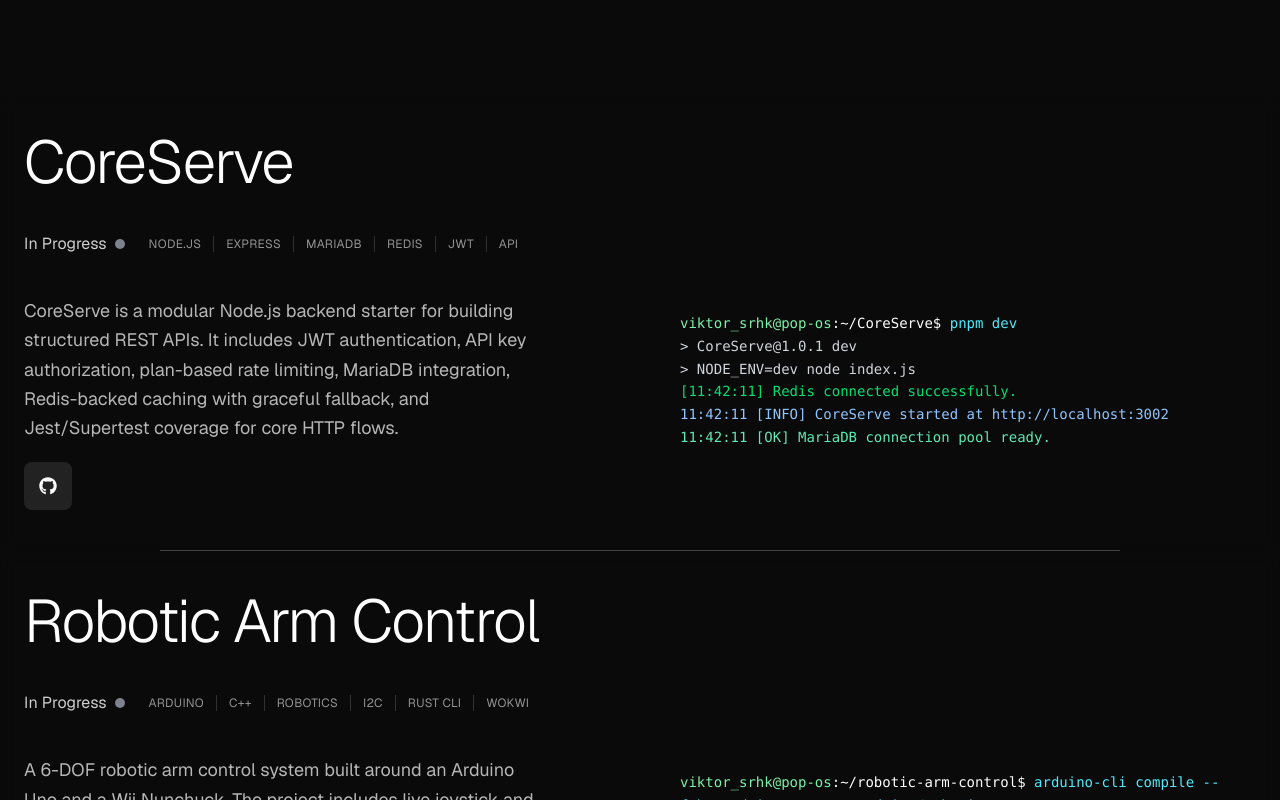
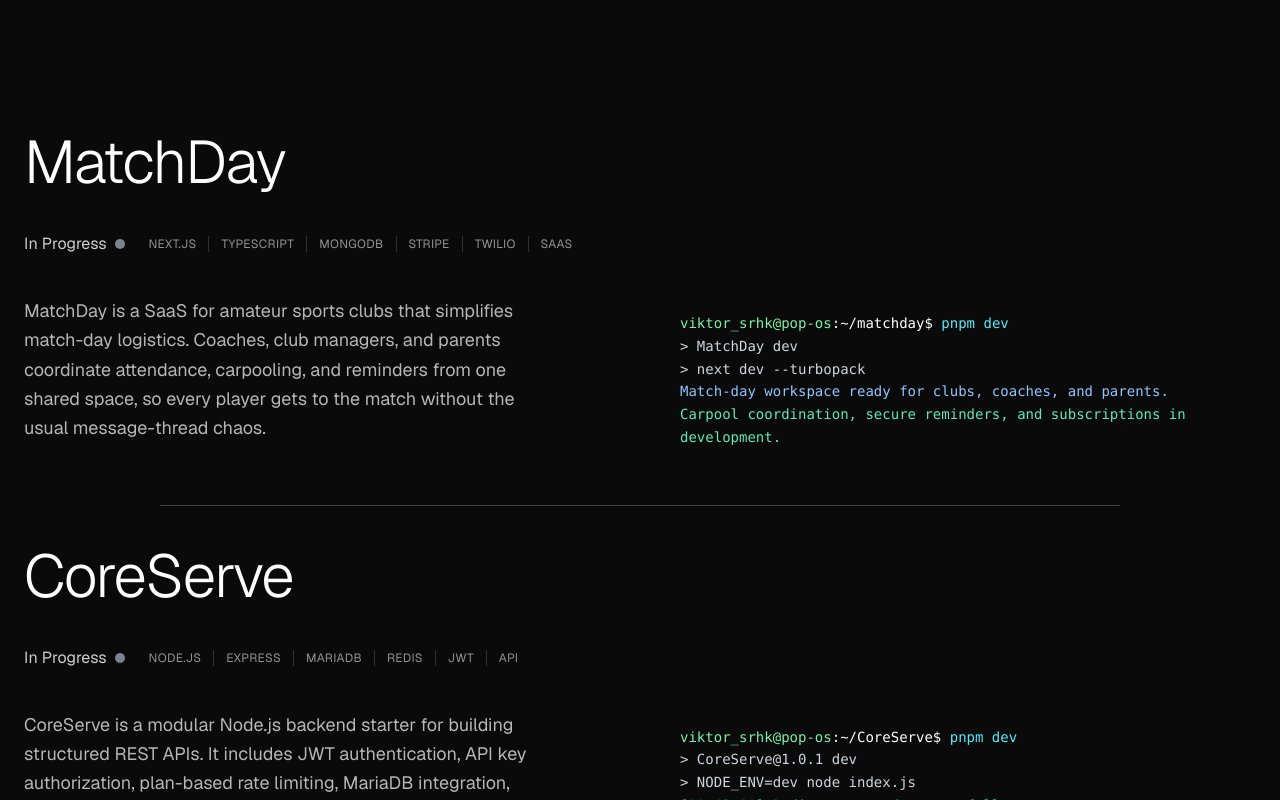
Before and after one commit to Vikbg/portfolio, a Next.js app: page / in a window 1280 px wide. Shown: the part 1560-2360 px from the top of the page. Built offline with nearby package versions, Linux system fonts and the light colour scheme.

Commit message:
Added MatchDay for Strip Buisness verification

```diff
--- a/src/app/components/ProjectCard.tsx
+++ b/src/app/components/ProjectCard.tsx
@@ -12,7 +12,7 @@ type ProjectCardProps = {
   terminalOutput?: string[];
   description: string;
   label: string;
-  href: string;
+  href?: string;
   image?: string;
 };
 
@@ -71,6 +71,7 @@ const ProjectCard: React.FC<ProjectCardProps> = ({
         {/* DESCRIPTION */}
         <div>
           <p className="max-w-lg text-sm leading-relaxed opacity-70 sm:text-lg">{description}</p>
+          {href && (
             <div className="mt-5">
               <a
                 key={label}
@@ -83,6 +84,7 @@ const ProjectCard: React.FC<ProjectCardProps> = ({
                 <FaGithub />
               </a>
             </div>
+          )}
         </div>
 
         {/* TERMINAL OUTPUT */}
--- a/src/data/projects.json
+++ b/src/data/projects.json
@@ -1,4 +1,18 @@
 [
+  {
+    "title": "MatchDay",
+    "status": "In Progress",
+    "tags": ["Next.js", "TypeScript", "MongoDB", "Stripe", "Twilio", "SaaS"],
+    "description": "MatchDay is a SaaS for amateur sports clubs that simplifies match-day logistics. Coaches, club managers, and parents coordinate attendance, carpooling, and reminders from one shared space, so every player gets to the match without the usual message-thread chaos.",
+    "terminalOutput": [
+      "<span class=\"text-green-300 drop-shadow-[0_0_6px_rgba(0,255,100,0.7)]\">viktor_srhk@pop-os</span>:~/matchday$<span class=\"text-cyan-300 drop-shadow-[0_0_6px_rgba(0,255,255,0.7)]\"> pnpm dev</span>",
+      "<span class=\"text-gray-300\">> MatchDay dev</span>",
+      "<span class=\"text-gray-300\">> next dev --turbopack</span>",
+      "<span class=\"text-blue-300 drop-shadow-[0_0_6px_rgba(100,150,255,0.7)]\">Match-day workspace ready for clubs, coaches, and parents.</span>",
+      "<span class=\"text-emerald-300 drop-shadow-[0_0_6px_rgba(0,255,200,0.7)]\">Carpool coordination, secure reminders, and subscriptions in development.</span>"
+    ],
+    "label": "MatchDay is currently in private development"
+  },
   {
     "title": "CoreServe",
     "status": "In Progress",
```
Lines whose indentation alone changed are shown as unchanged.
